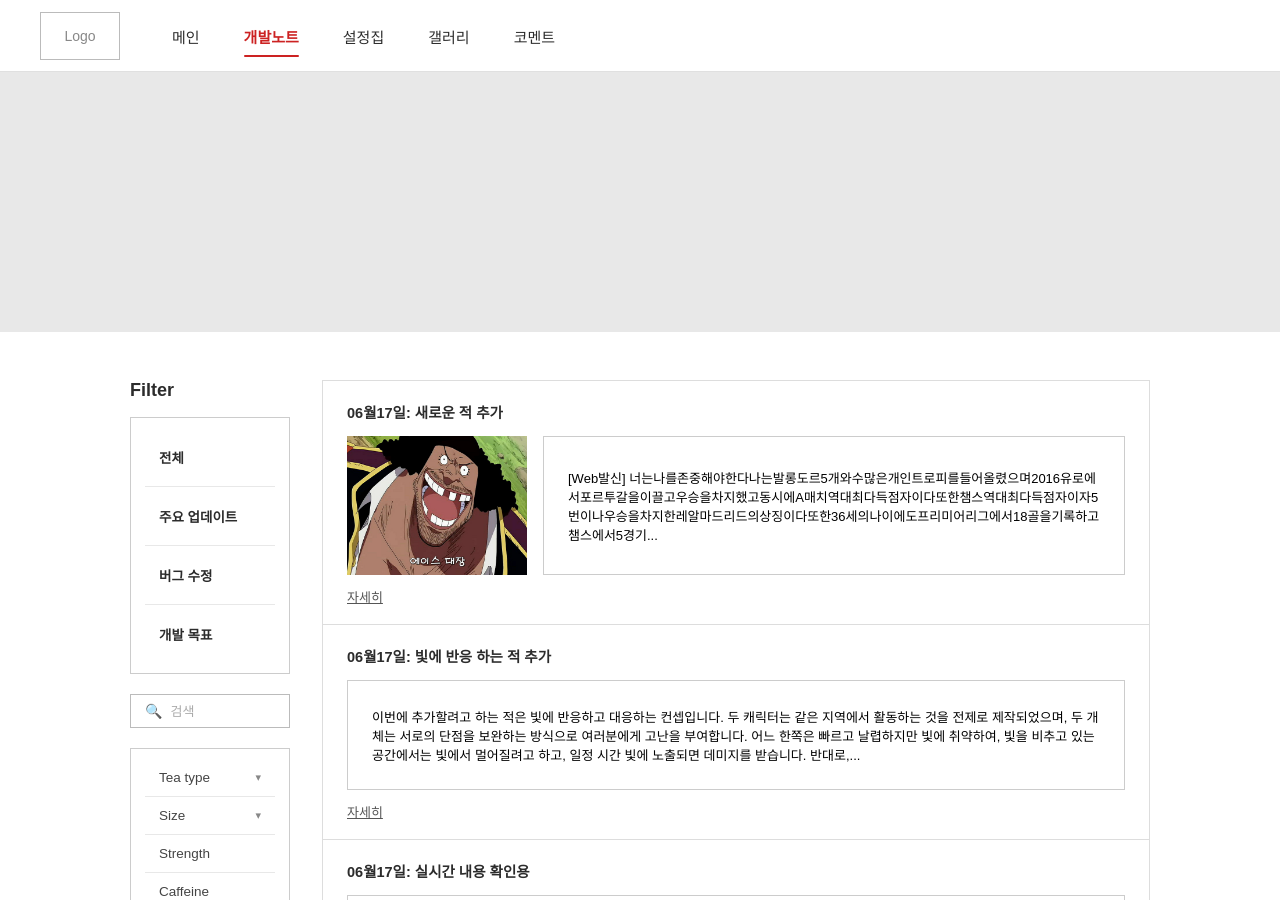
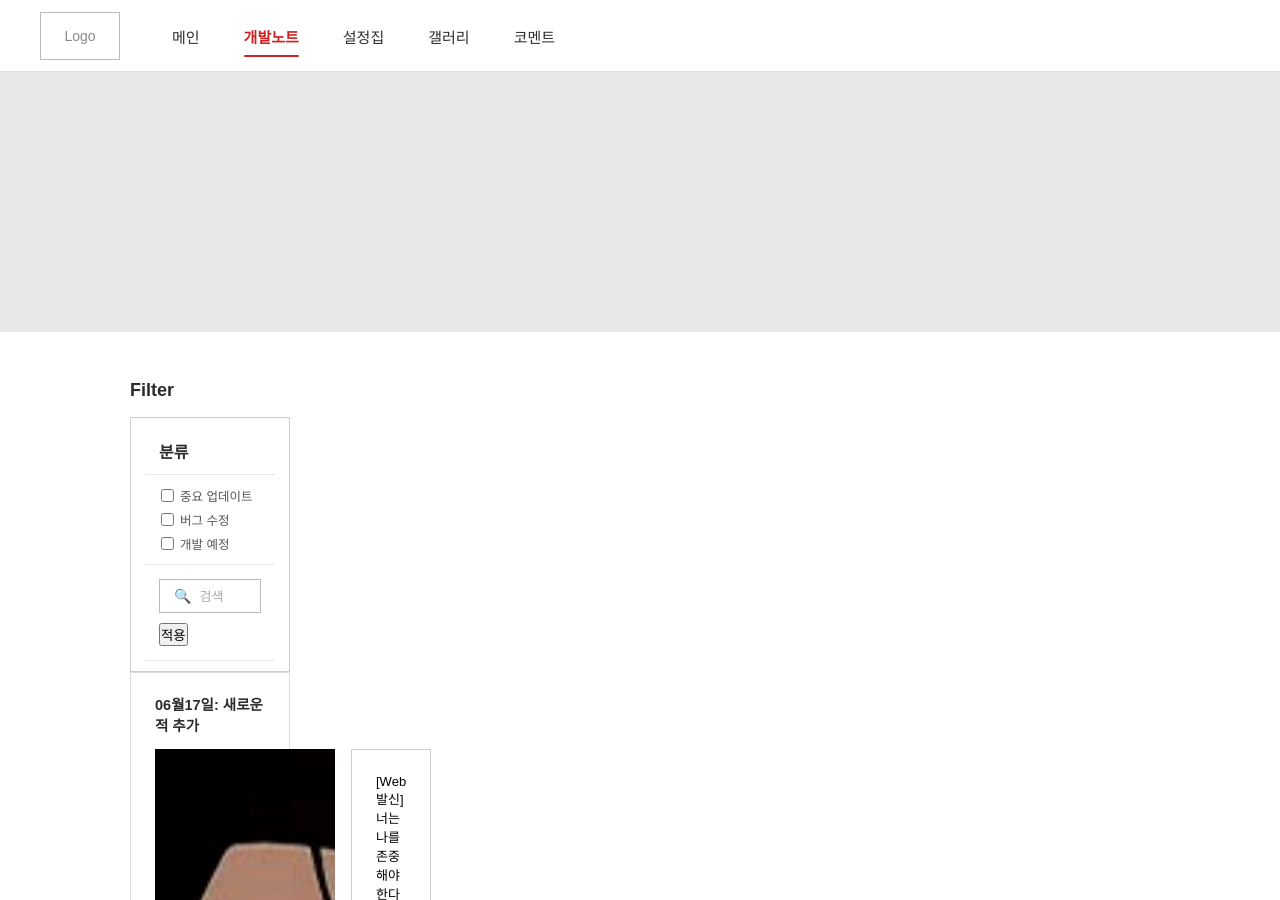
Before and after one commit to crymanmanman2-cell/bloodpunk_project, a Jekyll site: the page built from 개발노트.html, in a window 1280 px wide and 900 px high. Built offline with Jekyll 4.4.1, drawn with Linux system fonts in a browser that asks for light colours; some of the changed text lies outside the part shown.

Commit message:
Update 개발노트.html

```diff
--- a/개발노트.html
+++ b/개발노트.html
@@ -30,54 +30,65 @@
 
       <!-- 카테고리 필터 탭 -->
       <div class="filter-group">
-        <div class="filter-item">
-          <a href="?category=전체" class="category-link">전체</a>
+        <div class="label-row" style="padding: 11px 14px; border-bottom: 1px solid #e8e8e8;">
+          <span style="font-weight: 700;">분류</span>
         </div>
-        <div class="filter-item">
-          <a href="?category=주요업데이트" class="category-link">주요 업데이트</a>
+
+        <div class="filter-item has-checks">
+          <div class="checkboxes">
+            <label><input type="checkbox" class="category-filter" value="주요업데이트" /> 중요 업데이트</label>
+            <label><input type="checkbox" class="category-filter" value="버그수정" /> 버그 수정</label>
+            <label><input type="checkbox" class="category-filter" value="개발목표" /> 개발 예정</label>
+          </div>
         </div>
-        <div class="filter-item">
-          <a href="?category=버그수정" class="category-link">버그 수정</a>
-        </div>
-        <div class="filter-item">
-          <a href="?category=개발목표" class="category-link">개발 목표</a>
+
+        <!-- 검색창 -->
+        <div style="padding: 14px; border-bottom: 1px solid #e8e8e8;">
+          <div class="search-box" style="width: 100%; margin-bottom: 10px;">
+            <span class="search-icon">🔍</span>
+            <input type="text" id="search-input" placeholder="검색" style="width: 100%;" />
+          </div>
+          <button id="apply-filter" class="btn-apply-filter">적용</button>
         </div>
       </div>
 
-      <!-- 검색창 -->
-      <div style="margin-top: 20px;">
-        <div class="search-box" style="width: 100%;">
-          <span class="search-icon">🔍</span>
-          <input type="text" id="search-input" placeholder="검색" style="width: 100%;" />
-        </div>
-      </div>
+      <script>
+        const applyBtn = document.getElementById('apply-filter');
+        const searchInput = document.getElementById('search-input');
+        const categoryCheckboxes = document.querySelectorAll('.category-filter');
+        const postsContainer = document.getElementById('posts-container');
+        const postCards = postsContainer.querySelectorAll('.post-card');
 
-      <!-- 기존 필터들 -->
-      <div class="filter-group" style="margin-top: 20px;">
-        <div class="filter-item">
-          <span>Tea type</span>
-          <span class="arrow">▾</span>
-        </div>
-        <div class="filter-item">
-          <span>Size</span>
-          <span class="arrow">▾</span>
-        </div>
-        <div class="filter-item">
-          <span>Strength</span>
-        </div>
-        <div class="filter-item has-checks">
-          <div class="label-row"><span>Caffeine</span></div>
-          <div class="checkboxes">
-            <label><input type="checkbox" /> Caffeinated</label>
-            <label><input type="checkbox" /> Decaffeinated</label>
-          </div>
-        </div>
-        <div class="filter-item">
-          <span>Source</span>
-        </div>
-      </div>
-    </aside>
+        applyBtn.addEventListener('click', filterPosts);
+        searchInput.addEventListener('keyup', function(e) {
+          if (e.key === 'Enter') filterPosts();
+        });
 
+        function filterPosts() {
+          const searchKeyword = searchInput.value.toLowerCase();
+          const selectedCategories = Array.from(categoryCheckboxes)
+            .filter(cb => cb.checked)
+            .map(cb => cb.value);
+
+          postCards.forEach(card => {
+            const cardCategory = card.getAttribute('data-category');
+            const cardTitle = card.getAttribute('data-title');
+
+            // 카테고리 필터링
+            const categoryMatch = selectedCategories.length === 0 || selectedCategories.includes(cardCategory);
+
+            // 검색어 필터링
+            const searchMatch = searchKeyword === '' || cardTitle.includes(searchKeyword);
+
+            // 둘 다 만족하면 표시
+            if (categoryMatch && searchMatch) {
+              card.style.display = 'block';
+            } else {
+              card.style.display = 'none';
+            }
+          });
+        }
+      </script>
 
       <!-- 포스트 목록 -->
       <div class="posts-list">
```
